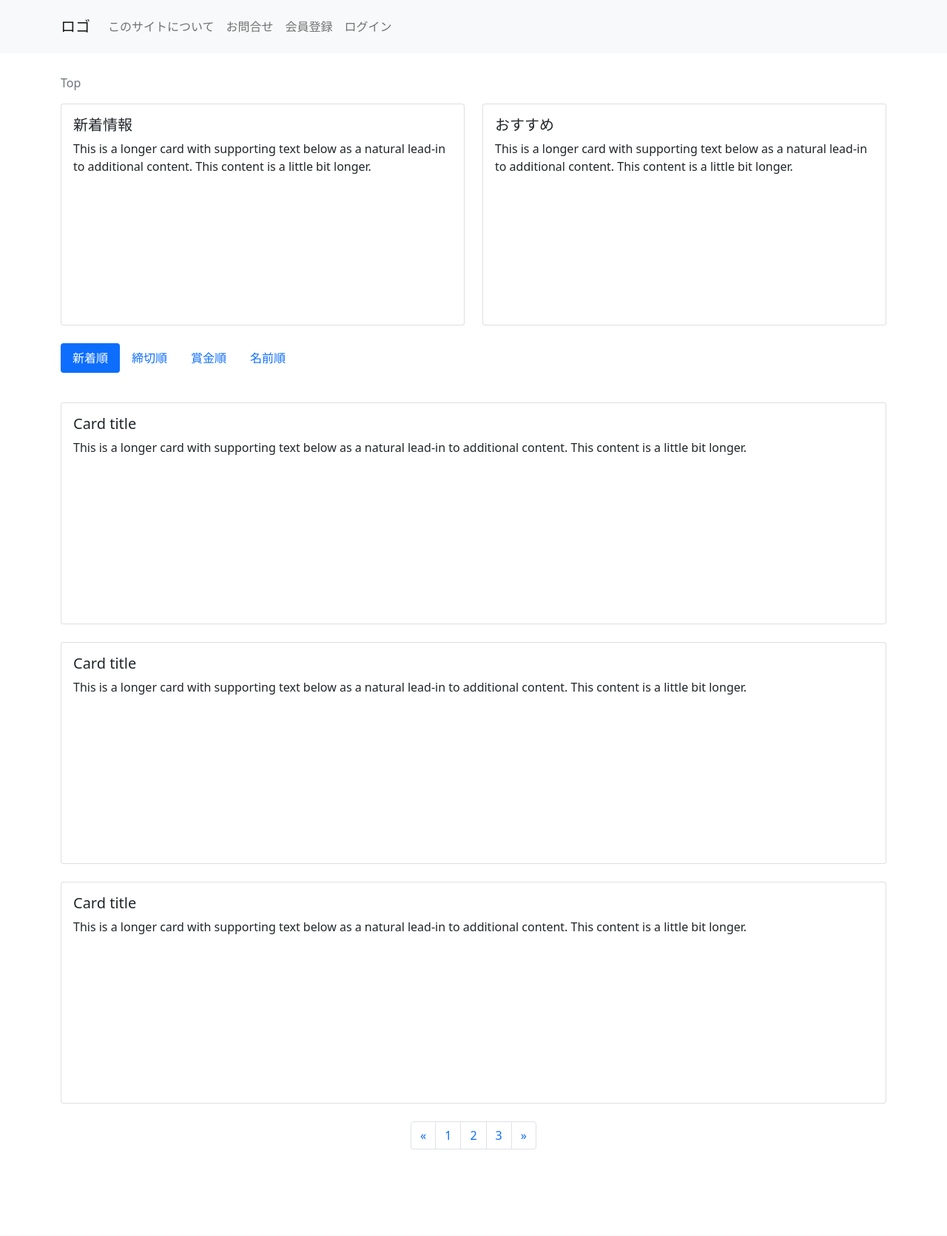
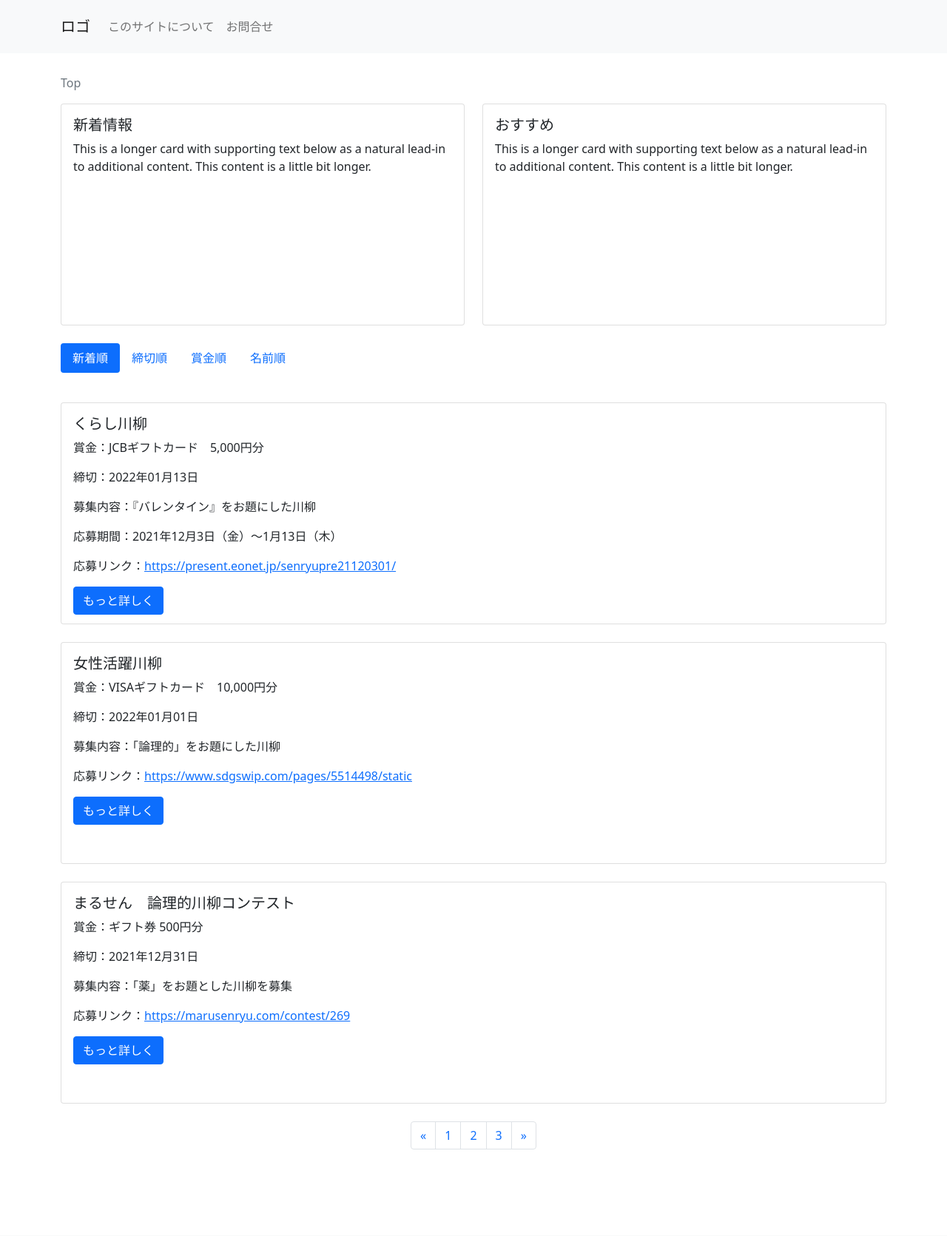
Before and after one commit to Kazumasa1/syukatu_presen, a Django app: page / in a window 1280 px wide. Shown: the top 1671 px of the page at 74% size. Run offline with Django 3.2, Linux system fonts and the light colour scheme; parts of the project's set-up code (start-up, migrations or seed data) failed here and were passed over.

Commit message:
ナビゲーションバーの会員登録とログインを削除

```diff
--- a/accounts/templates/account/login.html
+++ b/accounts/templates/account/login.html
@@ -39,9 +39,7 @@
                 <div class="mb-3 col">
                     <button type="submit" class="btn btn-primary btn-lg">ログイン</button>
                 </div>
-
             </div>
-    </div>
         </form>
     </div>
 </div>
--- a/haiku/templates/base.html
+++ b/haiku/templates/base.html
@@ -37,12 +37,12 @@
                                     <a class="nav-link" href="{% url 'account_logout' %}">ログアウト</a>
                                 </li>
                             {% else %}
-                                <li class="nav-item">
-                                    <a class="nav-link" href="{% url 'account_signup' %}">会員登録</a>
-                                </li>
-                                <li class="nav-item">
-                                    <a class="nav-link" href="{% url 'account_login' %}">ログイン</a>
-                                </li>
+{#                                <li class="nav-item">#}
+{#                                    <a class="nav-link" href="{% url 'account_signup' %}">会員登録</a>#}
+{#                                </li>#}
+{#                                <li class="nav-item">#}
+{#                                    <a class="nav-link" href="{% url 'account_login' %}">ログイン</a>#}
+{#                                </li>#}
                             {% endif %}
                         </ul>
                     </div>
--- a/haiku/templates/index.html
+++ b/haiku/templates/index.html
@@ -54,20 +54,33 @@
             <!-- 公募情報エリア -->
             <div class="card" style="height: 300px;">
                 <div class="card-body">
-                    <h5 class="card-title">Card title</h5>
-                    <p class="card-text">This is a longer card with supporting text below as a natural lead-in to additional content. This content is a little bit longer.</p>
+                    <h5 class="card-title">くらし川柳</h5>
+                    <p class="card-text">賞金：JCBギフトカード　5,000円分</p>
+                    <p class="card-text">締切：2022年01月13日</p>
+                    <p class="card-text">募集内容：『バレンタイン』をお題にした川柳</p>
+                    <p class="card-text">応募期間：2021年12月3日（金）～1月13日（木）</p>
+                    <p class="card-text">応募リンク：<a href="https://present.eonet.jp/senryupre21120301/" class="card-link">https://present.eonet.jp/senryupre21120301/</a></p>
+                    <a href="#" class="btn btn-primary">もっと詳しく</a>
                 </div>
             </div>
             <div class="card" style="height: 300px;">
                 <div class="card-body">
-                    <h5 class="card-title">Card title</h5>
-                    <p class="card-text">This is a longer card with supporting text below as a natural lead-in to additional content. This content is a little bit longer.</p>
+                    <h5 class="card-title">女性活躍川柳</h5>
+                    <p class="card-text">賞金：VISAギフトカード　10,000円分</p>
+                    <p class="card-text">締切：2022年01月01日</p>
+                    <p class="card-text">募集内容：「論理的」をお題にした川柳</p>
+                    <p class="card-text">応募リンク：<a href="https://www.sdgswip.com/pages/5514498/static" class="card-link">https://www.sdgswip.com/pages/5514498/static</a></p>
+                    <a href="#" class="btn btn-primary">もっと詳しく</a>
                 </div>
             </div>
             <div class="card" style="height: 300px;">
                 <div class="card-body">
-                    <h5 class="card-title">Card title</h5>
-                    <p class="card-text">This is a longer card with supporting text below as a natural lead-in to additional content. This content is a little bit longer.</p>
+                    <h5 class="card-title">まるせん　論理的川柳コンテスト</h5>
+                    <p class="card-text">賞金：ギフト券 500円分</p>
+                    <p class="card-text">締切：2021年12月31日</p>
+                    <p class="card-text">募集内容：「薬」をお題とした川柳を募集</p>
+                    <p class="card-text">応募リンク：<a href="https://marusenryu.com/contest/269" class="card-link">https://marusenryu.com/contest/269</a></p>
+                    <a href="#" class="btn btn-primary">もっと詳しく</a>
                 </div>
             </div>
 
```
Also changed, not shown: saiten/templates/apply_form.html (added, +21 -0 lines), saiten/urls.py (added, +10 -0 lines).
